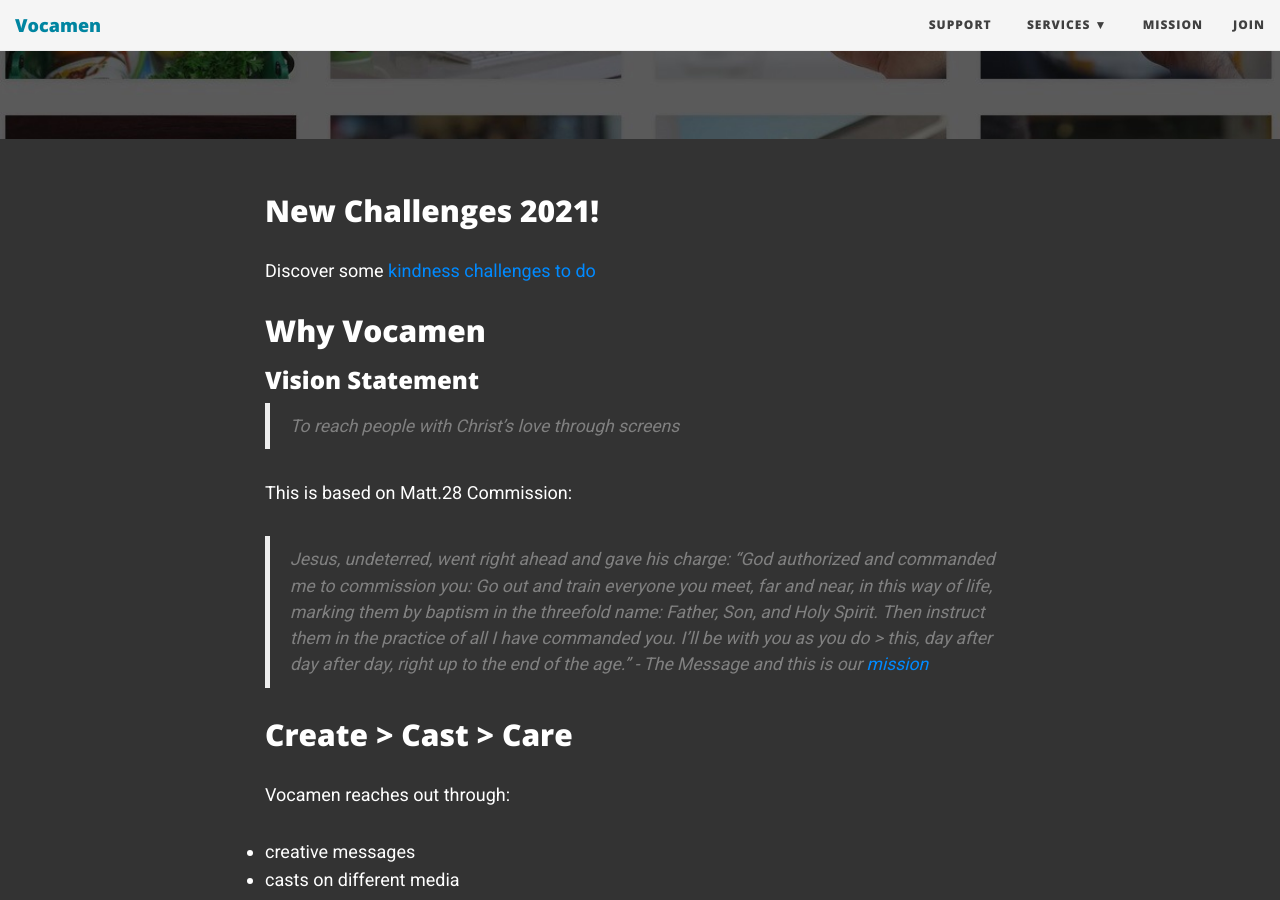
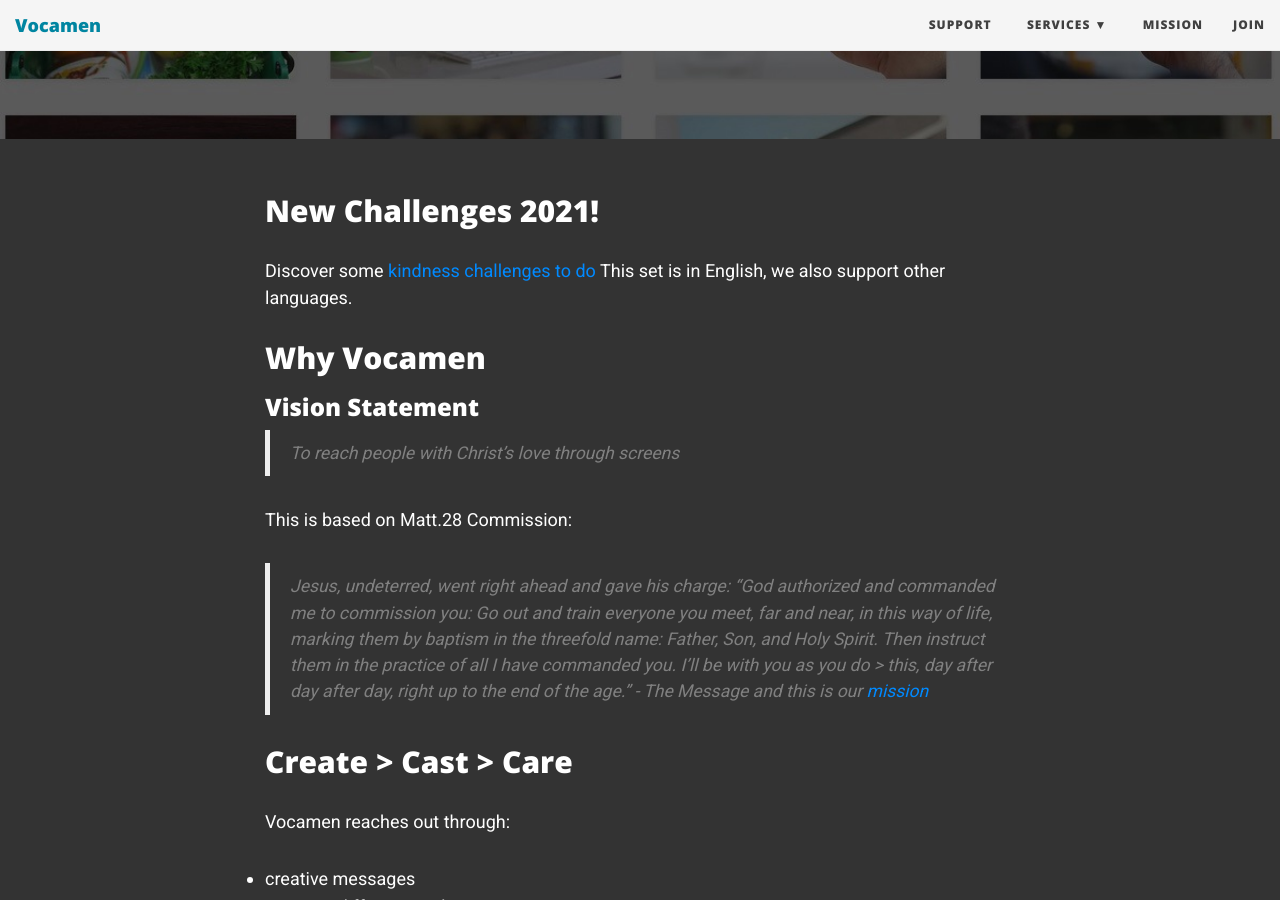
Before and after one commit to vocamen/vocamen.github.io, a Jekyll site: the page built from index.md, in a window 1280 px wide and 900 px high, scrolled down 404 px. Built offline with Jekyll 4.4.1, drawn with Linux system fonts in a browser that asks for light colours; nearby versions of some CDN libraries.

Commit message:
slideshow languages

```diff
--- a/_includes/indexcontent.md
+++ b/_includes/indexcontent.md
@@ -1,5 +1,6 @@
 ## New Challenges 2021!
 Discover some [kindness challenges to do](#challenges)
+This set is in English, we also support other languages.
 
 ## Why Vocamen
 ### Vision Statement
```
